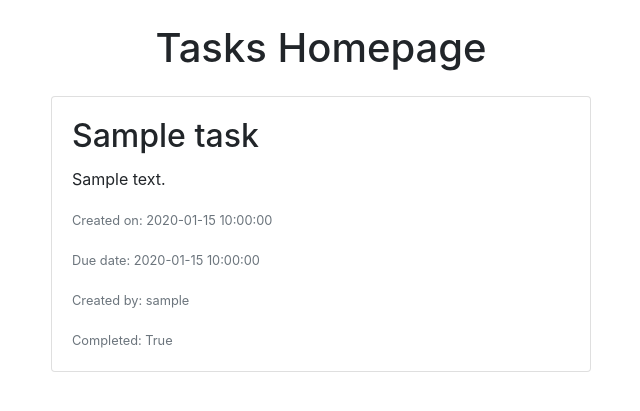
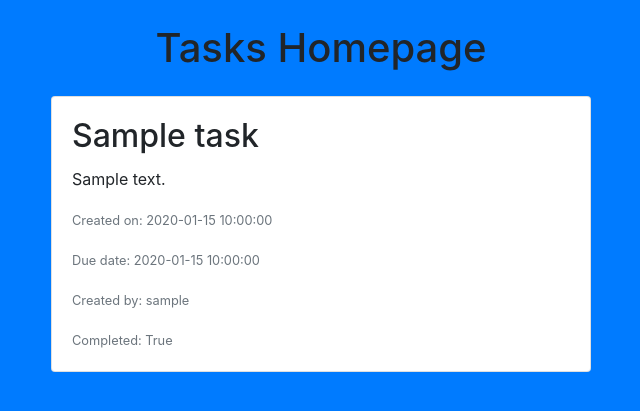
Before and after one commit to SoftwareSorcerer72/week-6-task-manager, a Flask app: page /tasks in a window 1280 px wide. Shown: the top 411 px of the page, without its empty margins (319-959 px from the left). Run offline with Flask 3, Linux system fonts and the light colour scheme; tables that the repository leaves empty hold one stand-in row (values such as "Sample post"); some libraries are stand-ins or nearby versions.

Commit message:
Changed background color

```diff
--- a/app/templates/tasks.html
+++ b/app/templates/tasks.html
@@ -4,13 +4,13 @@
     <title>Tasks</title>
     <link href="https://stackpath.bootstrapcdn.com/bootstrap/4.5.0/css/bootstrap.min.css" rel="stylesheet">
 </head>
-<body>
+<body class="bg-primary">
     <div class="container">
         <div class="row">
             <div class="col-lg-6 mx-auto">
                 <h1 class="my-4 text-center">Tasks Homepage</h1>
                 {% for task in tasks %}
-                    <div class="card mb-4">
+                    <div class="card mb-4 bg-white">
                         <div class="card-body">
                             <h2 class="card-title">{{ task.title }}</h2>
                             <p class="card-text">{{ task.description }}</p>
--- a/requirements.txt
+++ b/requirements.txt
@@ -3,6 +3,8 @@ blinker==1.7.0
 click==8.1.7
 colorama==0.4.6
 Flask==3.0.2
+Flask-Cors==4.0.0
+Flask-JWT-Extended==4.6.0
 Flask-Login==0.6.3
 Flask-Migrate==4.0.7
 Flask-SQLAlchemy==3.1.1
@@ -11,7 +13,8 @@ itsdangerous==2.1.2
 Jinja2==3.1.3
 Mako==1.3.2
 MarkupSafe==2.1.5
+pip==24.0
+PyJWT==2.8.0
 SQLAlchemy==2.0.29
 typing_extensions==4.10.0
 Werkzeug==3.0.1
-PyJWT==2.8.0
```
